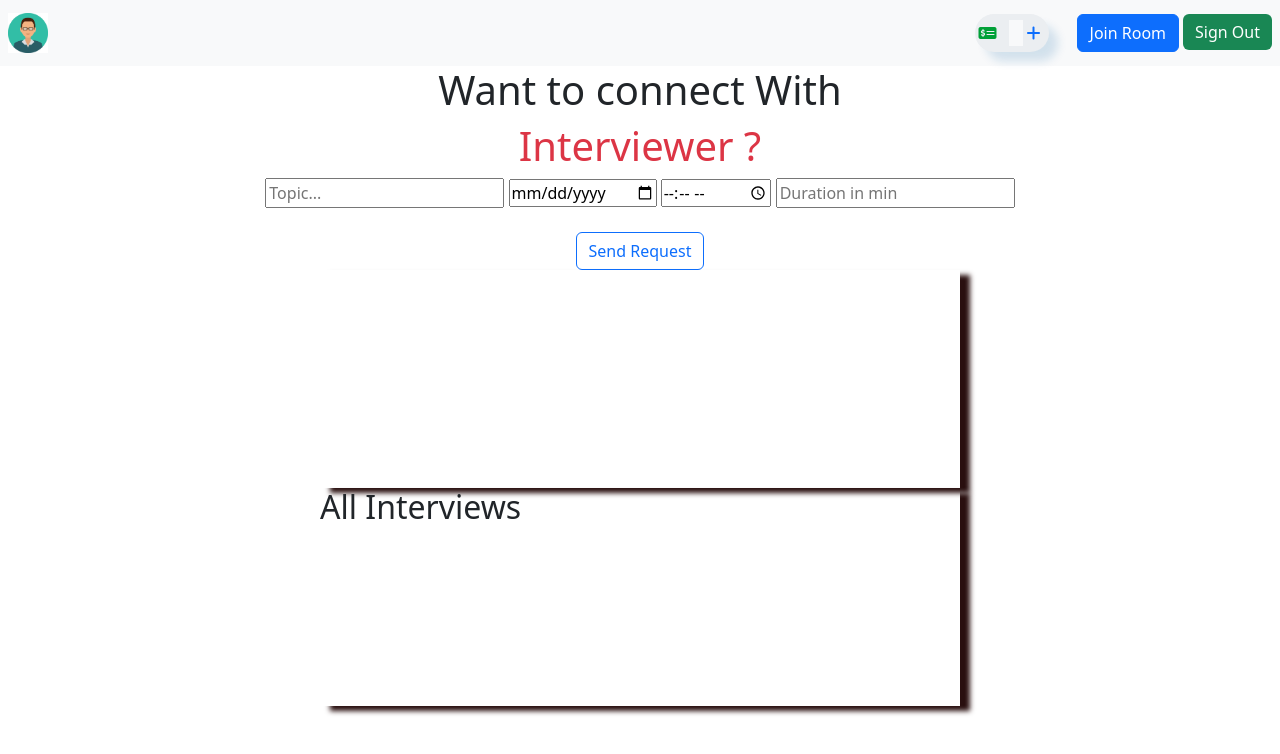
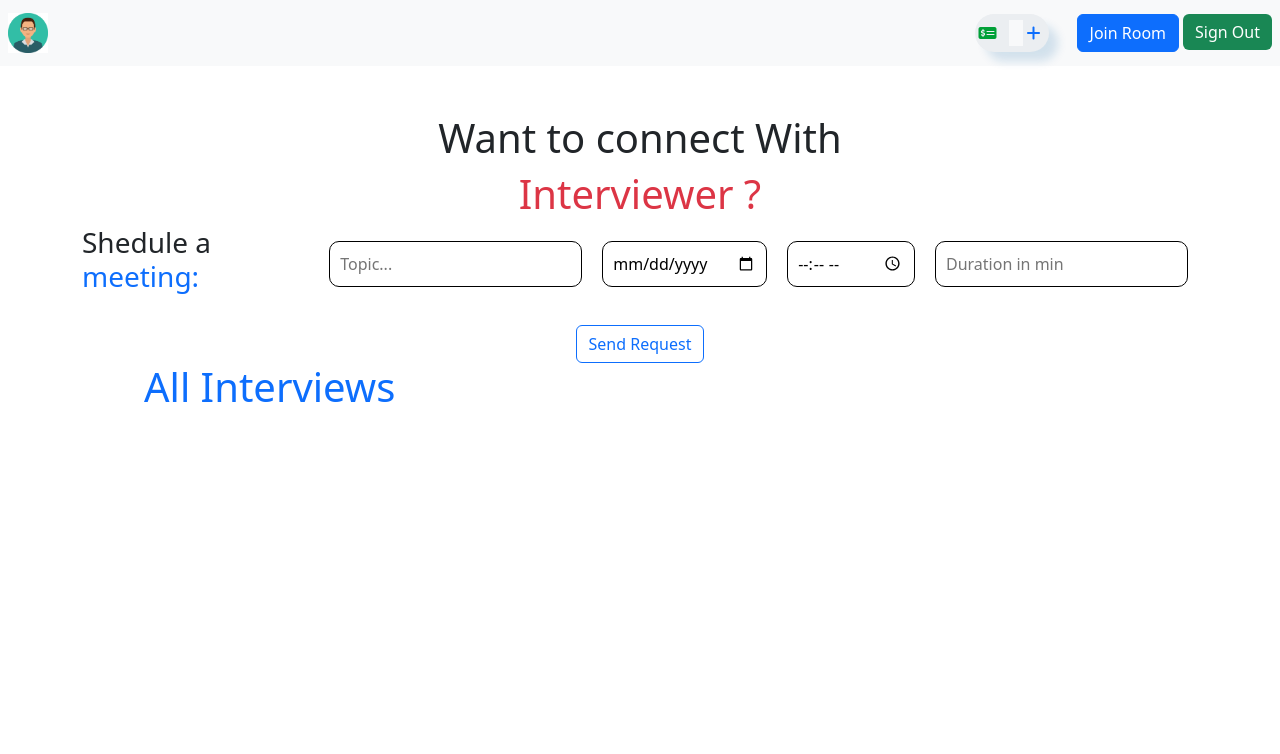
Before and after one commit to RynoCODE/codeshetra-django, a Django app: template app/templates/student_dashboard.html in a window 1280 px wide. Shown: the top 754 px of the page. Run offline with Django 5.2, Linux system fonts and the light colour scheme; the template is opened without the code that fills it, so the values that code supplies are empty; parts of the project's set-up code (start-up, migrations or seed data) failed here and were passed over.

Commit message:
dashboard updated with list input

```diff
--- a/app/templates/student_dashboard.html
+++ b/app/templates/student_dashboard.html
@@ -44,12 +44,35 @@
             -10px -10px 10px -1px rgba(255, 255, 255, 0);
         }
     .mybox{
-      height: 50vh;
-      width: 50vw;
-      max-height: 50vh;
-      overflow-y: scroll;
-      box-shadow: 10px 5px 5px rgb(41, 15, 15);
+      /* height: 75vh; */
+      width: 85vw;
 
+      /* box-shadow: 10px 5px 5px rgba(32, 31, 31, 0.6); */
+
+    }
+    .mybox ul li {
+    width: 85vw;
+    list-style: none;
+    padding: 15px;
+    margin: 10px;
+    border: 1px solid #ddd; /* Lighter border color */
+    border-radius: 10px;
+    box-shadow: 2px 2px 10px rgba(0, 0, 0, 0.1); /* Subtle shadow */
+    background-color: #f9f9f9; /* Light background */
+    transition: all 0.3s ease; /* Smooth transition for hover effect */
+}
+
+.mybox ul li:hover {
+    box-shadow: 2px 2px 20px rgba(0, 0, 0, 0.15); /* More pronounced shadow on hover */
+    transform: translateY(-2px); /* Slight upward movement on hover */
+}
+
+
+    .container2 input{
+      padding: 10px;
+      margin: 10px;
+      border: 1px solid #000;
+      border-radius: 10px;
     }
     </style>
   </head>
@@ -61,11 +84,12 @@
       <nav
         class="navbar navbar-light bg-light d-flex justify-content-between align-items-center"
       >
-      <div class="d-flex gap-1">
+        <div class="d-flex align-items-center justify-content-between">
           <a class="navbar-brand" href="#">
             <img class="ms-2 logo " height= "24" src="{% static "img/teacher-icon.png" %}" alt="Logo" />
           </a>
           <h5 class="text-success pt-2 mt-1">{{request.user.username}}</h5>
+
         </div>
         <div class="d-flex gap-1">
           <!-- <a href="/price"
@@ -88,18 +112,22 @@
         <a href="/signout"
           ><button class="btn btn-success me-2 border-0">Sign Out</button></a
         >
+
+
         </div>
+
+
+
       </nav>
     {%for msg in messages%}
-    <div class="alert alert-success alert-dismissible fade show" role="alert">
+    <div class="alert alert-success  alert-dismissible fade show" role="alert">
       {{msg}}
       <button type="button" class="btn-close" data-bs-dismiss="alert" aria-label="Close"></button>
     </div>
     {% endfor %}
     </header>
     <main
-      style="height: 80vh"
-      class="d-flex flex-column align-items-center justify-content-center"
+      class="d-flex flex-column align-items-center mt-5 justify-content-center"
     >
       <h1 class="mx-auto">Want to connect With</h1>
       <h1 class="text-danger mx-auto">Interviewer ?</h1>
@@ -107,7 +135,9 @@
       <!-- search bar -->
       <form action="" method="post">
         {% csrf_token %}
-        <div class="container">
+
+        <div class="container container2 d-flex align-items-center  ">
+          <h3>Shedule a <span class="text-primary">meeting:</span> </h3>
           <input type="text" placeholder="Topic..." name="topic" id="topic" />
           <input
             type="date"
@@ -141,15 +171,10 @@
         />
       </form>
 
-      <div class="mybox" id="aibot">
-
-
-      </div>
-
       <div class="mybox" id="interviewlist">
         <form action="" method="post">
           {% csrf_token %}
-          <h2>All Interviews</h2>
+          <h1 class="fs-1 ms-5 text-primary">All Interviews</h1>
         <ul>
           {% for interview in interviews %}
           {% if interview.done == False %}
```
Also changed, not shown: app/templates/teacher-dashboard.html (+19 -2 lines). Lines whose indentation alone changed are shown as unchanged.
